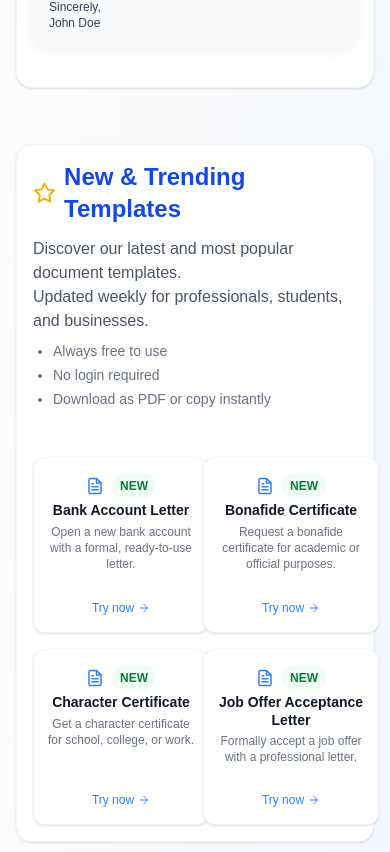
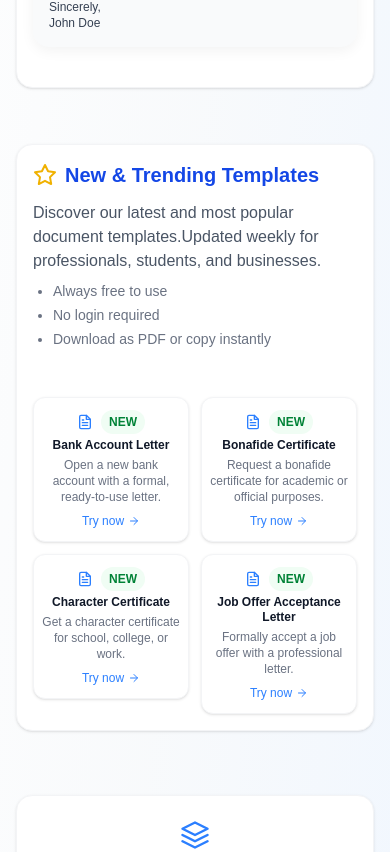
Before and after one commit to aditiappemane/QuickPaper, a Next.js app: page / in a window 390 px wide. Shown: the part 2212-3064 px from the top of the page. Built offline with nearby package versions, Linux system fonts and the light colour scheme.

Commit message:
Updated the responsiveness

```diff
--- a/src/app/page.tsx
+++ b/src/app/page.tsx
@@ -233,18 +233,19 @@ export default function HomePage() {
             initial={{ opacity: 0, filter: "blur(18px)" }}
             animate={{ opacity: 1, filter: "blur(0px)" }}
             transition={{ duration: 0.9, ease: "easeOut" }}
-            className="w-full max-w-5xl bg-white rounded-2xl shadow-sm border border-gray-100 p-4 md:p-6 flex flex-col lg:flex-row items-center gap-6"
+            className="w-full max-w-5xl bg-white rounded-2xl shadow-sm border border-gray-100 p-4 sm:p-5 md:p-6 flex flex-col lg:flex-row items-center gap-6"
           >
-            <div className="flex-1 flex flex-col justify-center items-start mb-6 lg:mb-0">
+            {/* Left Section */}
+            <div className="w-full lg:w-auto flex flex-col justify-center items-start mb-6 lg:mb-0">
               <div className="flex items-center gap-2 mb-3">
                 <FiStar className="text-yellow-500 text-2xl" />
-                <h2 className="text-2xl font-bold text-blue-700">
+                <h2 className="text-xl sm:text-2xl font-bold text-blue-700">
                   New & Trending Templates
                 </h2>
               </div>
               <p className="text-gray-600 text-base mb-2">
                 Discover our latest and most popular document templates.
-                <br />
+                <br className="hidden sm:block" />
                 Updated weekly for professionals, students, and businesses.
               </p>
               <ul className="text-gray-500 text-sm list-disc pl-5 space-y-1">
@@ -253,8 +254,9 @@ export default function HomePage() {
                 <li>Download as PDF or copy instantly</li>
               </ul>
             </div>
-            <div className="flex-[2] w-full">
-              <div className="grid grid-cols-2 gap-4">
+            {/* Right Section */}
+            <div className="w-full">
+              <div className="grid grid-cols-2 gap-3 sm:gap-4">
                 {featuredNewTemplates.map((t, i) => (
                   <motion.div
                     key={t.id}
@@ -265,20 +267,20 @@ export default function HomePage() {
                       delay: 0.15 + i * 0.09,
                       ease: "easeOut",
                     }}
-                    className="aspect-square w-44 md:w-56 flex"
+                    className="w-full"
                   >
                     <Link
                       href={`/templates/${t.id}`}
-                      className="group flex flex-col items-center justify-center bg-white border border-gray-100 rounded-xl shadow hover:shadow-xl transition-all hover:-translate-y-1 px-3 py-4 w-full h-full"
+                      className="group flex flex-col items-center justify-center bg-white border border-gray-100 rounded-xl shadow hover:shadow-xl transition-all hover:-translate-y-1 px-2 py-3 sm:px-3 sm:py-4 w-full min-h-[120px] sm:min-h-[150px]"
                       style={{ minHeight: 0, minWidth: 0 }}
                     >
                       <div className="flex items-center gap-2 mb-1">
-                        <FiFileText className="text-blue-500 text-lg" />
+                        <FiFileText className="text-blue-500 text-base sm:text-lg" />
                         <span className="bg-green-50 text-green-700 text-xs font-semibold px-2 py-1 rounded-full">
                           NEW
                         </span>
                       </div>
-                      <div className="font-semibold text-gray-900 text-center text-sm leading-tight mb-1 group-hover:text-blue-600 transition">
+                      <div className="font-semibold text-gray-900 text-center text-xs sm:text-sm leading-tight mb-1 group-hover:text-blue-600 transition">
                         {t.title}
                       </div>
                       <div className="text-gray-500 text-xs text-center mb-2">
```
